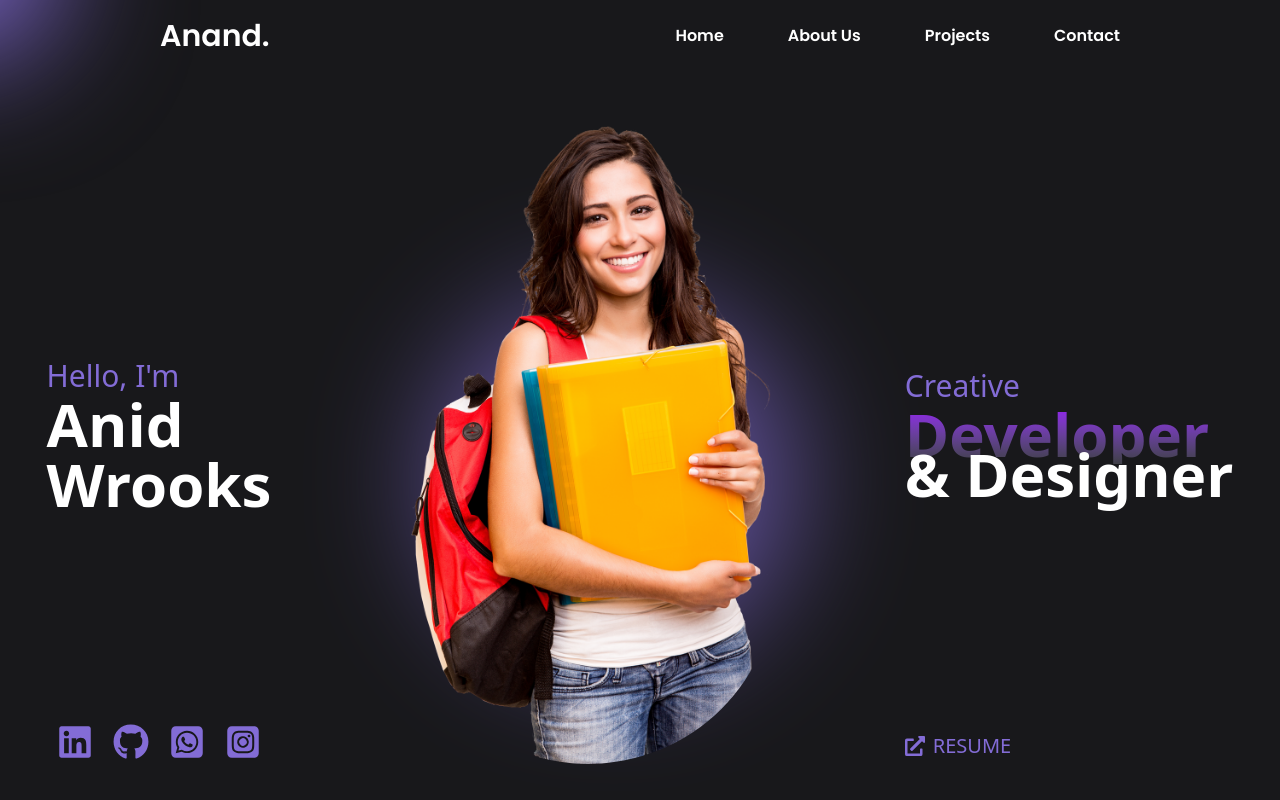
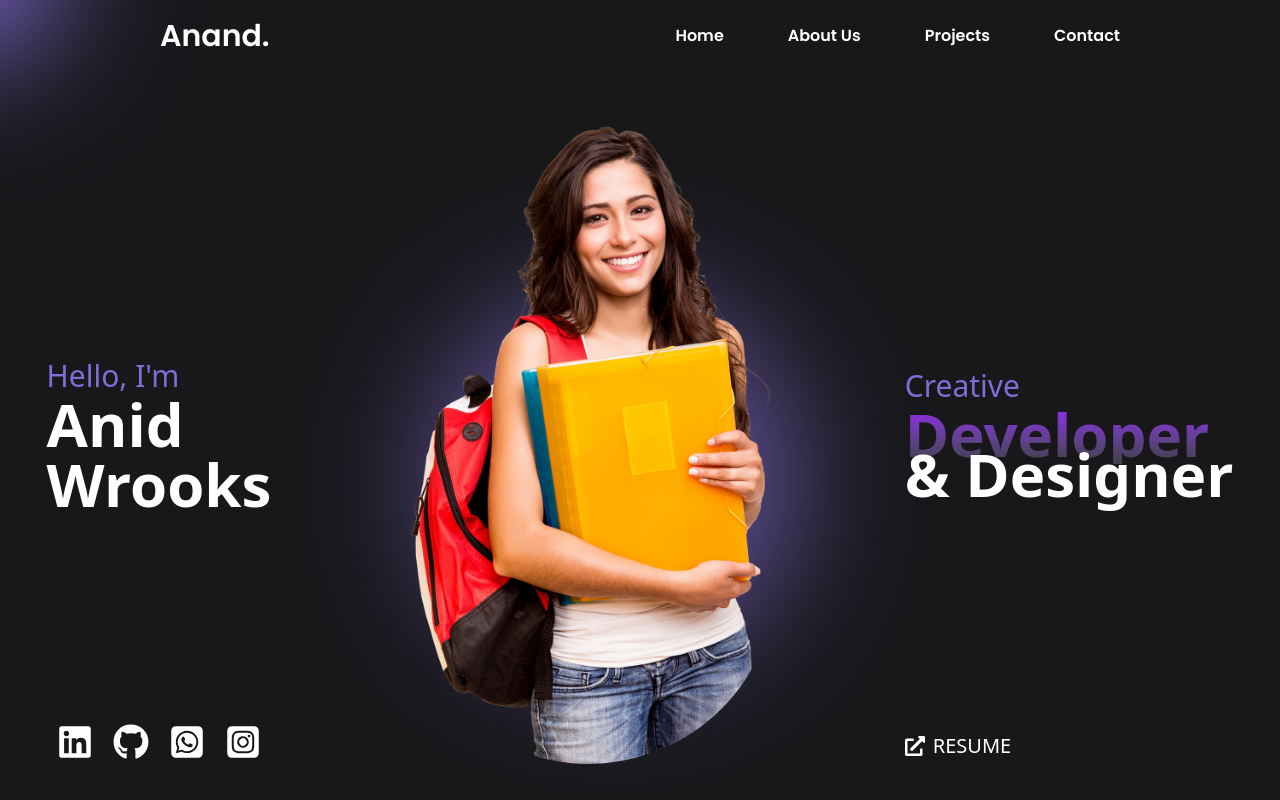
Before and after one commit to anandrathee/portfolio, a React (Vite) app: page / in a window 1280 px wide. Built offline with nearby package versions, Linux system fonts and the light colour scheme.

Commit message:
add some hover effect on social media icon and resume link

```diff
--- a/src/components/Home.jsx
+++ b/src/components/Home.jsx
@@ -17,10 +17,10 @@ const Home = () => {
           <h1 className="text-6xl font-bold text-white">Wrooks</h1>
         </div>
         <div className="leftContentBottom flex items-center justify-center gap-5 text-4xl absolute bottom-10">
-          <FaLinkedin className="hover:scale-125 transition-all duration-300 text-[#836CD6]" />
-          <FaGithub className="hover:scale-125 transition-all duration-300 text-[#836CD6]" />
-          <FaSquareWhatsapp className="hover:scale-125 transition-all duration-300 text-[#836CD6]" />
-          <FaSquareInstagram className="hover:scale-125 transition-all duration-300 text-[#836CD6]" />
+          <FaLinkedin className="hover:scale-125 transition-all duration-300 hover:text-[#836CD6]" />
+          <FaGithub className="hover:scale-125 transition-all duration-300 hover:text-[#836CD6]" />
+          <FaSquareWhatsapp className="hover:scale-125 transition-all duration-300 hover:text-[#836CD6]" />
+          <FaSquareInstagram className="hover:scale-125 transition-all duration-300 hover:text-[#836CD6]" />
         </div>
       </div>
       <div className="centerShadow w-90 h-90 rounded-full bg-[#836CD6] absolute top-[60%] left-[48%] -translate-x-[50%] -translate-y-[50%] blur-3xl opacity-70"></div>
@@ -39,7 +39,7 @@ const Home = () => {
         </h1>{" "}
         <h1 className="text-6xl font-bold text-white -mt-5">& Designer</h1>
         </div>
-        <div className="rightContentBottom text-xl text-[#836CD6] absolute bottom-10 left-0 flex items-center justify-center gap-2 ">
+        <div className="rightContentBottom text-xl hover:text-[#836CD6] transition-all duration-200 absolute bottom-10 left-0 flex items-center justify-center gap-2 ">
           <FaExternalLinkAlt />
 
           <Link className=" uppercase hover:underline">Resume</Link>
--- a/src/components/Navbar.jsx
+++ b/src/components/Navbar.jsx
@@ -10,7 +10,7 @@ const Navbar = () => {
       <div className="navLinks flex items-center justify-center gap-16">
         {
           ["home", "about us", "projects", "contact"].map((elem,index)=>(
-            <Link className='font-semibold capitalize' to={elem === 'home' ? '/' : `/${elem}`}>{elem}</Link>
+            <Link className='font-semibold capitalize hover:text-[#836CD6] transition-all duration-200' to={elem === 'home' ? '/' : `/${elem}`}>{elem}</Link>
           ))
         }
       </div>
```
